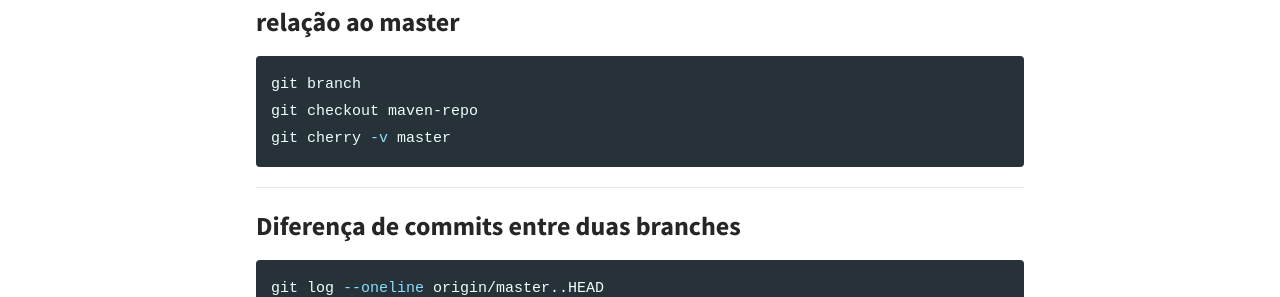
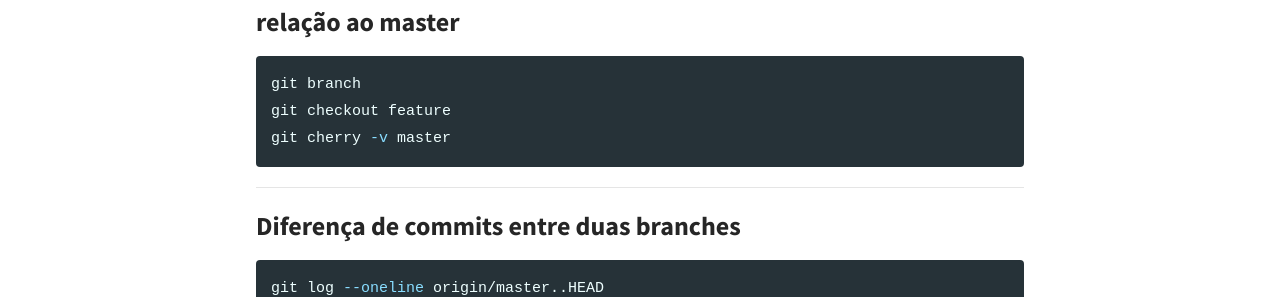
Before and after one commit to mhagnumdw/mhagnumdw.github.io, a Jekyll site: the page built from _posts/2017-10-01-git-dicas.markdown, in a window 1280 px wide and 900 px high, scrolled down 640 px. Shown: the part 184-481 px from the top of the window. Built offline with Jekyll 4.4.1, drawn with Linux system fonts in a browser that asks for light colours; comment, search, counter and statistics services are not loaded.

````diff
--- a/_posts/2017-10-01-git-dicas.markdown
+++ b/_posts/2017-10-01-git-dicas.markdown
@@ -19,24 +19,24 @@ Dicas de git (snippets)
 
 ### Criar uma branch vazia com nome "maven-repo"
 
-{% highlight shell %}
+```shell
 git clone https://github.com/mhagnumdw/pippo.git
 cd pippo/
 git checkout --orphan maven-repo
 git rm -rf .
 git commit --allow-empty -m "Apagando todos os arquivos da branch para servir de repositório maven"
 git push origin maven-repo
-{% endhighlight %}
+```
 
 * * *
 
 ### Visualizar exclusivamente os commits feitos em uma branch em relação ao master
 
-{% highlight shell %}
+```shell
 git branch
-git checkout maven-repo
+git checkout feature
 git cherry -v master
-{% endhighlight %}
+```
 
 * * *
 
@@ -54,13 +54,13 @@ diff -y <(git log --oneline -10) <(git log --oneline origin/master -10)
 
 _Se você quiser fazer um merge de project-a para project-b:_
 
-{% highlight shell %}
+```shell
 cd path/to/project-b
 git remote add project-a path/to/project-a
 git fetch project-a
 git merge --allow-unrelated-histories project-a/master
 git remote remove project-a
-{% endhighlight %}
+```
 
 [https://stackoverflow.com/questions/1425892/how-do-you-merge-two-git-repositories#answer-10548919](https://stackoverflow.com/questions/1425892/how-do-you-merge-two-git-repositories#answer-10548919)
 
@@ -68,25 +68,25 @@ git remote remove project-a
 
 ### Listar os autores em um projeto
 
-{% highlight shell %}
+```shell
 git shortlog --summary --numbered --email
-{% endhighlight %}
+```
 
 * * *
 
 ### Adicionar ao stash sem remover do workspace
 
-{% highlight shell %}
+```shell
 git stash push --include-untracked \
   --message 'Melhoria do autocomplete usando rxjs - v001' && \
   git stash apply
-{% endhighlight %}
+```
 
 * * *
 
 ### Obter um arquivo específico de um stash
 
-{% highlight shell %}
+```shell
 # listar stashs
 git stash list
 # listar os arquivos de um stash
@@ -95,18 +95,18 @@ git stash show stash@{0}
 git show stash@{0}:src/main/java/br/log/AlertsManager.java
 # obter o arquivo para o workspace
 git checkout stash@{0} -- src/main/java/br/log/AlertsManager.java
-{% endhighlight %}
+```
 
 * * *
 
 ### Deletar branch local e remota
 
-{% highlight shell %}
+```shell
 # deletar branch remota
 git push --delete origin angular_gitlab_build_problem
 # deletar branch local
 git branch -d angular_gitlab_build_problem
-{% endhighlight %}
+```
 
 * * *
 
@@ -114,7 +114,7 @@ git branch -d angular_gitlab_build_problem
 
 Buscar um texto em **todos os arquivos** em **todo o histórico**.
 
-{% highlight shell %}
+```shell
 # achar o bloco de código sem se importar com o arquivo
 git log --patch | grep -P -B 20 -A 3 '(addShutdownHook|threadToDeleteOnExit)'
 
@@ -123,6 +123,6 @@ git log -SaddShutdownHook --name-status
 git log -GaddShutdownHook --name-status
 # após o S e G deve ser o termo buscado, que pode estar entre aspas simples
 # a opção G aceita regex
-{% endhighlight %}
+```
 
 * * *
````
